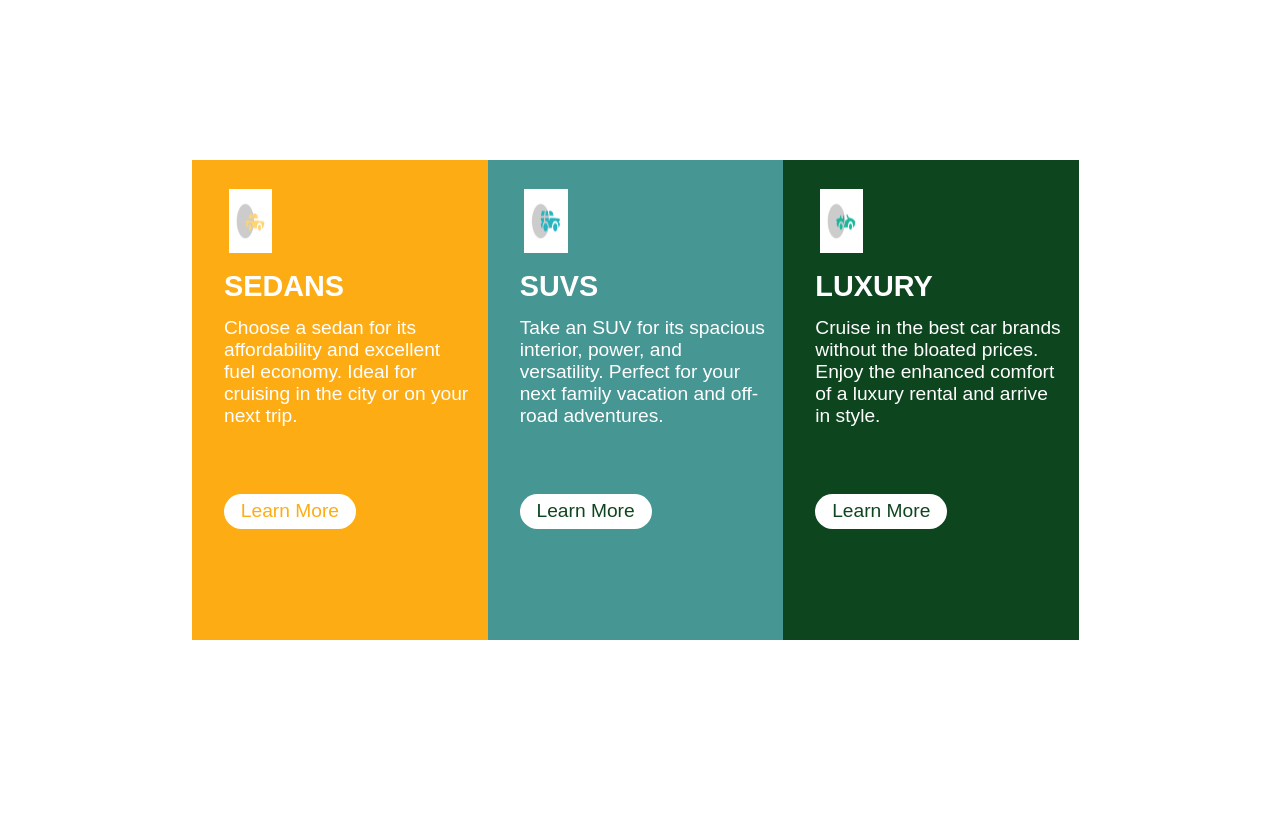
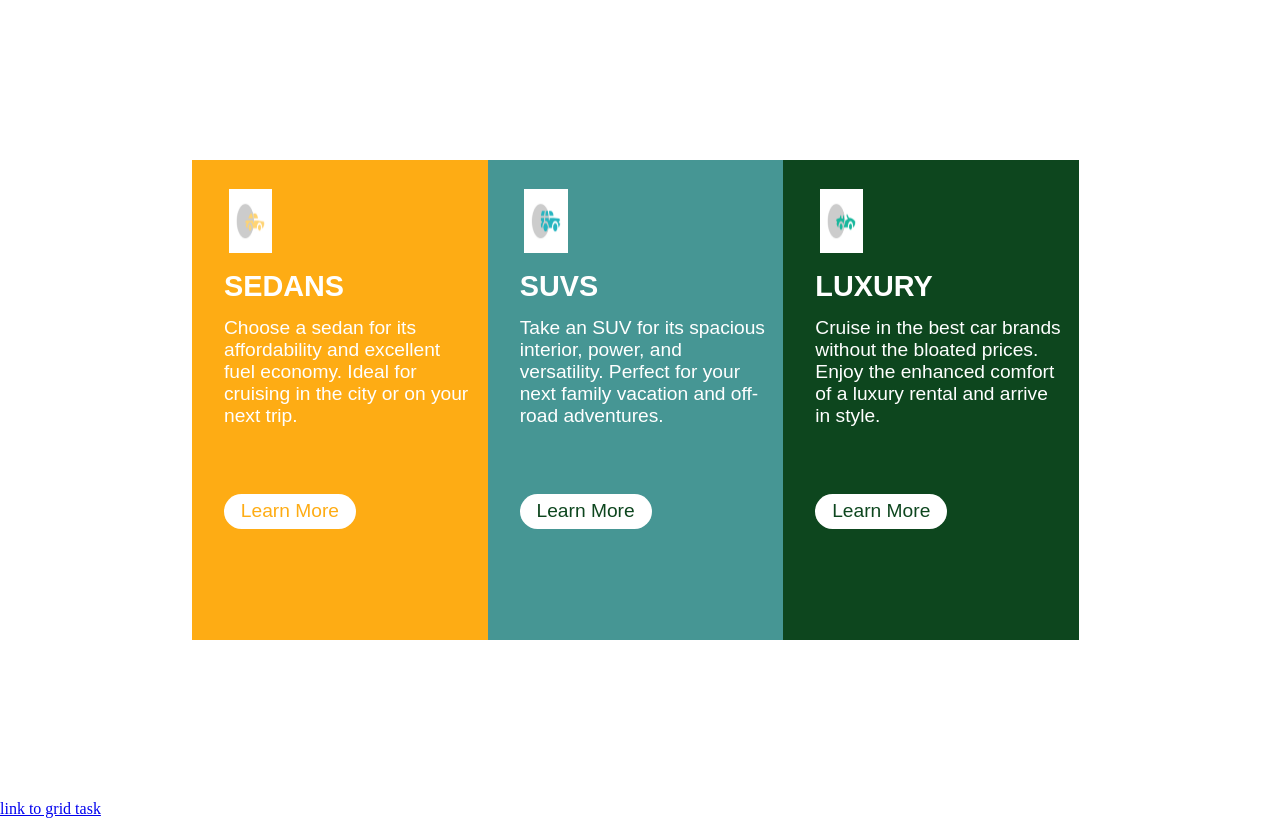
Before and after one commit to kozimayo/ZuriTask, a plain HTML site: page index.html in a window 1280 px wide. Drawn offline with Linux system fonts and the light colour scheme.

Commit message:
Update index.html
This is to include grid task as link in the index html

```diff
--- a/index.html
+++ b/index.html
@@ -34,6 +34,12 @@
             </div>
 
 
+
+
         </main>
+
+        <div>
+            <a href="grid.html">link to grid task <a>
+             </div>
     </body>
 </html>
```
